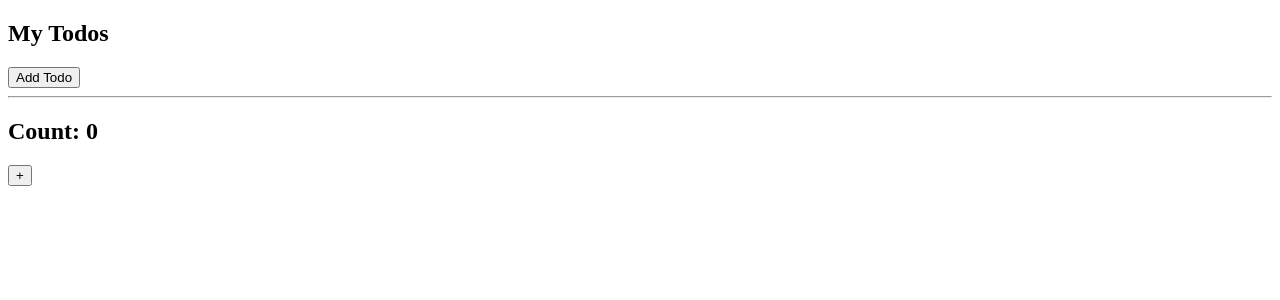
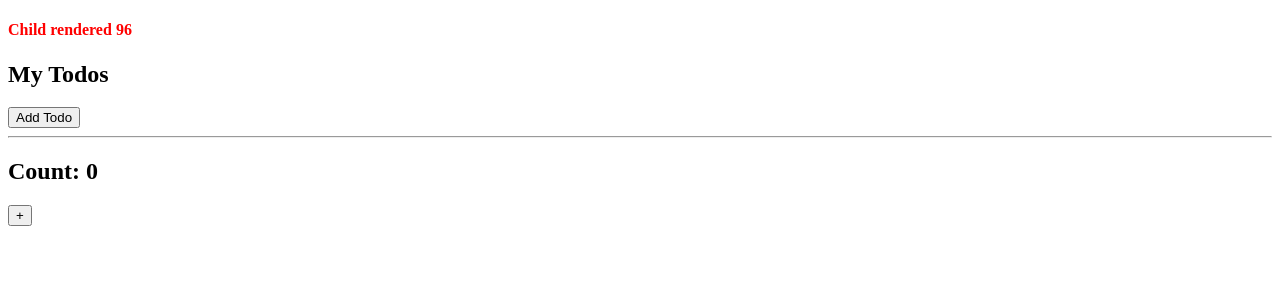
Before and after one commit to shiningflash/react-demos, a React (Create React App) app: page / in a window 1280 px wide. Shown: the top 300 px of the page. Built offline with nearby package versions, Linux system fonts and the light colour scheme.

Commit message:
hook updated

```diff
--- a/src/hooks-practice/Callback/Callback.js
+++ b/src/hooks-practice/Callback/Callback.js
@@ -1,4 +1,4 @@
-import { useState } from "react";
+import { useCallback, useState } from "react";
 import Todos from "./Todos";
 
 function Callback() {
@@ -6,7 +6,9 @@ function Callback() {
     const [todos, setTodos] = useState([]);
 
     const increment = () => setCount(count => count + 1);
-    const addTodo = () => setTodos(todos => [...todos, "New Todo"]);
+    const addTodo = useCallback(() => {
+        setTodos(todos => [...todos, "New Todo"]);
+    }, [todos]);
 
     return (
         <>
--- a/src/hooks-practice/Callback/Todos.js
+++ b/src/hooks-practice/Callback/Todos.js
@@ -1,7 +1,15 @@
+import { memo } from "react";
+
 const Todos = ({ todos, addTodos }) => {
-    console.log("Child render");
+    const getRandomNum = () => Math.round(Math.random() * 100);
+    const setColor = () => {
+        let rand = getRandomNum();
+        return (rand % 3 === 0 ? "blue" : (rand % 3 === 1 ? "green" : "red"));
+    }
+
     return (
         <>
+            <h4 style={{color: setColor()}}>Child rendered {getRandomNum()}</h4>
             <h2>My Todos</h2>
             {todos.map((todo, index) => {
                 return <p key={index}>{todo}</p>;
@@ -11,4 +19,4 @@ const Todos = ({ todos, addTodos }) => {
     )
 }
 
-export default Todos;
+export default memo(Todos);
```
